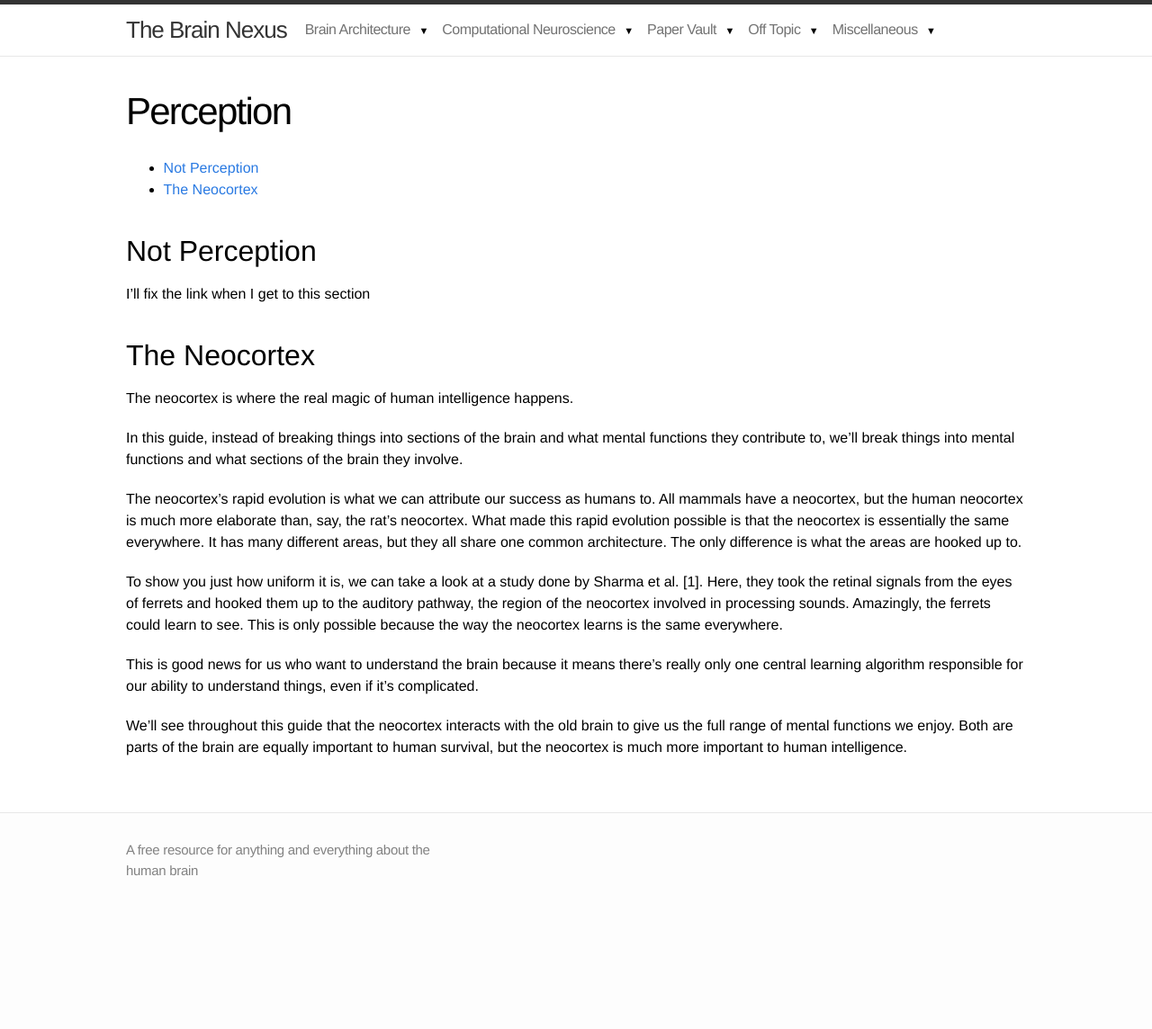
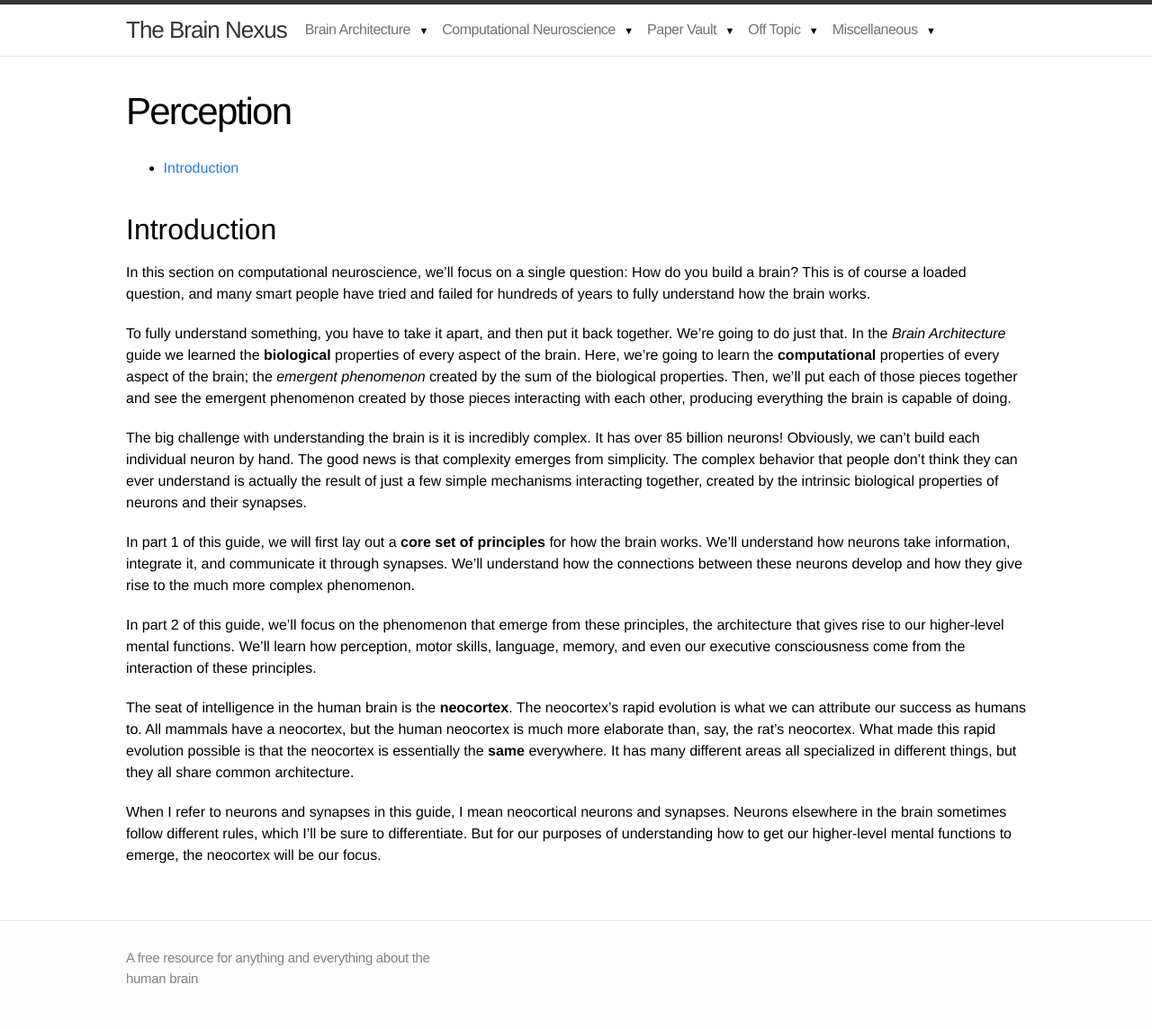
Before and after one commit to mdelsole/brain-nexus, a Jekyll site: the page built from computational-neuroscience/perception/index.markdown, in a window 1280 px wide. Shown: the whole page at 90% size. Built offline with Jekyll 4.4.1, drawn with Linux system fonts in a browser that asks for light colours; before the commit the page ends 1024 px from its top, so only the background shows below that.

Commit message:
computational neuroscience intro

```diff
--- a/computational-neuroscience/perception/index.markdown
+++ b/computational-neuroscience/perception/index.markdown
@@ -13,18 +13,18 @@ tags: []
 * TOC
 {:toc}
 
-# Not Perception
-I'll fix the link when I get to this section
+# Introduction
 
-# The Neocortex
-The neocortex is where the real magic of human intelligence happens.
+In this section on computational neuroscience, we'll focus on a single question: How do you build a brain? This is of course a loaded question, and many smart people have tried and failed for hundreds of years to fully understand how the brain works.
 
-In this guide, instead of breaking things into sections of the brain and what mental functions they contribute to, we’ll break things into mental functions and what sections of the brain they involve.
+To fully understand something, you have to take it apart, and then put it back together. We're going to do just that. In the *Brain Architecture* guide we learned the **biological** properties of every aspect of the brain. Here, we're going to learn the **computational** properties of every aspect of the brain; the *emergent phenomenon* created by the sum of the biological properties. Then, we'll put each of those pieces together and see the emergent phenomenon created by those pieces interacting with each other, producing everything the brain is capable of doing.
 
-The neocortex’s rapid evolution is what we can attribute our success as humans to. All mammals have a neocortex, but the human neocortex is much more elaborate than, say, the rat’s neocortex. What made this rapid evolution possible is that the neocortex is essentially the same everywhere. It has many different areas, but they all share one common architecture. The only difference is what the areas are hooked up to.
+The big challenge with understanding the brain is it is incredibly complex. It has over 85 billion neurons! Obviously, we can't build each individual neuron by hand. The good news is that complexity emerges from simplicity. The complex behavior that people don't think they can ever understand is actually the result of just a few simple mechanisms interacting together, created by the intrinsic biological properties of neurons and their synapses.
 
-To show you just how uniform it is, we can take a look at a study done by Sharma et al. [1]. Here, they took the retinal signals from the eyes of ferrets and hooked them up to the auditory pathway, the region of the neocortex involved in processing sounds. Amazingly, the ferrets could learn to see. This is only possible because the way the neocortex learns is the same everywhere.
+In part 1 of this guide, we will first lay out a **core set of principles** for how the brain works. We'll understand how neurons take information, integrate it, and communicate it through synapses. We'll understand how the connections between these neurons develop and how they give rise to the much more complex phenomenon.
 
-This is good news for us who want to understand the brain because it means there’s really only one central learning algorithm responsible for our ability to understand things, even if it’s complicated.
+In part 2 of this guide, we'll focus on the phenomenon that emerge from these principles, the architecture that gives rise to our higher-level mental functions. We'll learn how perception, motor skills, language, memory, and even our executive consciousness come from the interaction of these principles.
 
-We’ll see throughout this guide that the neocortex interacts with the old brain to give us the full range of mental functions we enjoy. Both are parts of the brain are equally important to human survival, but the neocortex is much more important to human intelligence.
+The seat of intelligence in the human brain is the **neocortex**. The neocortex’s rapid evolution is what we can attribute our success as humans to. All mammals have a neocortex, but the human neocortex is much more elaborate than, say, the rat’s neocortex. What made this rapid evolution possible is that the neocortex is essentially the **same** everywhere. It has many different areas all specialized in different things, but they all share common architecture.
+
+When I refer to neurons and synapses in this guide, I mean neocortical neurons and synapses. Neurons elsewhere in the brain sometimes follow different rules, which I'll be sure to differentiate. But for our purposes of understanding how to get our higher-level mental functions to emerge, the neocortex will be our focus.
```
